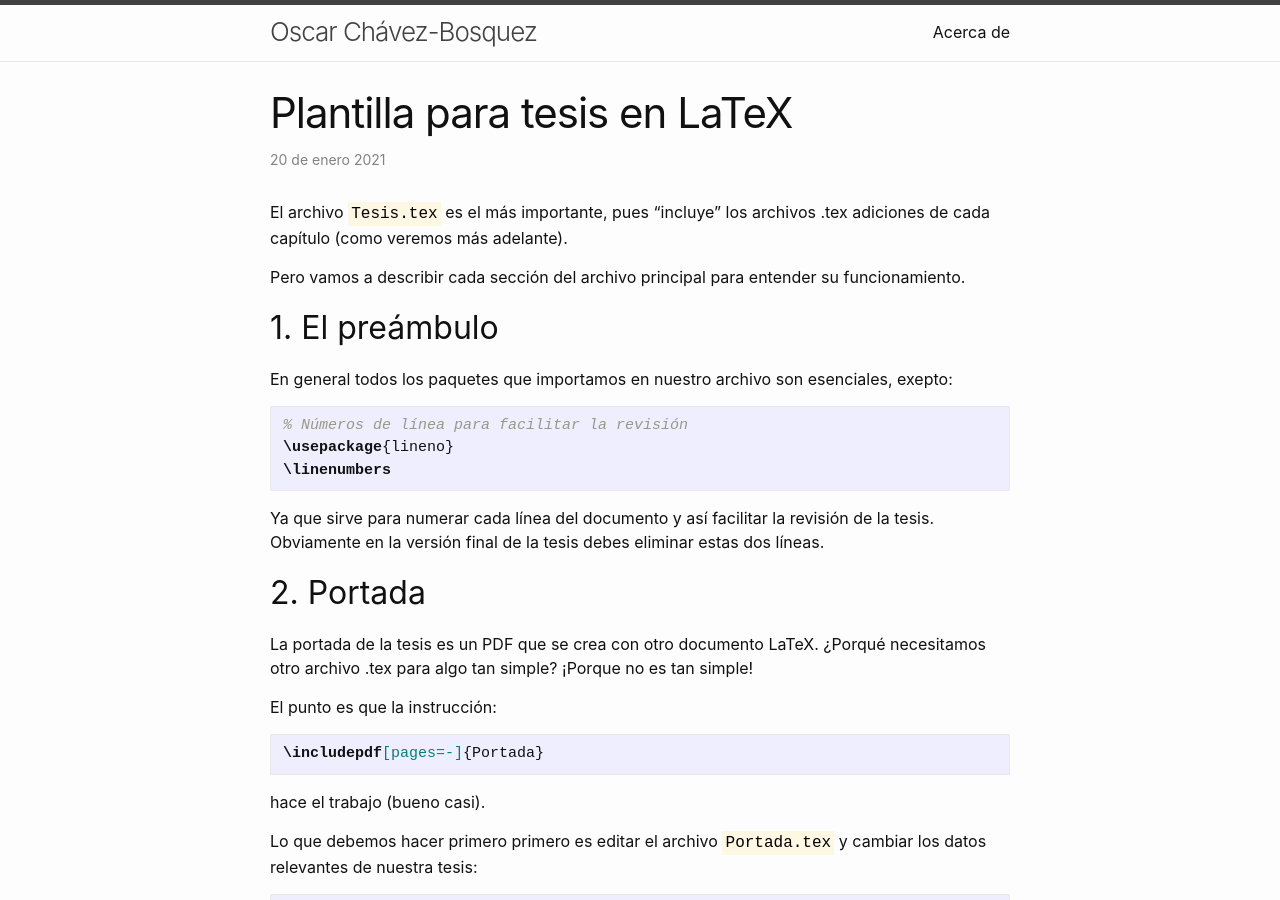
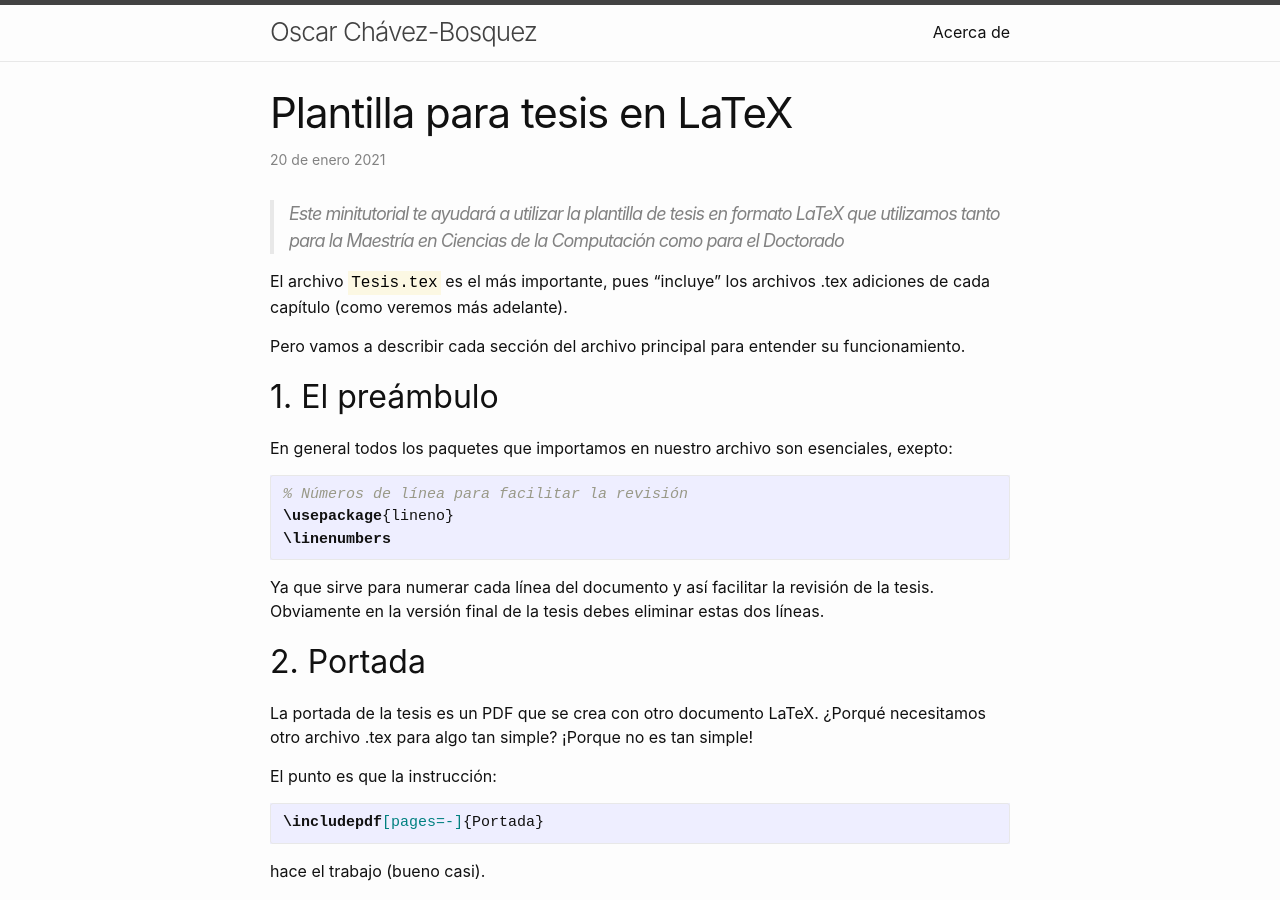
Before and after one commit to chavezbosquez/chavezbosquez.github.io, a Jekyll site: the page built from _posts/2021-01-20-tesis-latex.md, in a window 1280 px wide and 900 px high. Built offline with Jekyll 4.4.1, drawn with Linux system fonts in a browser that asks for light colours.

Commit message:
Post de LaTeX

```diff
--- a/_posts/2021-01-20-tesis-latex.md
+++ b/_posts/2021-01-20-tesis-latex.md
@@ -5,6 +5,9 @@ date:   2021-01-20 22:29:00 -0600
 categories: latex
 ---
 
+> Este minitutorial te ayudará a utilizar la plantilla de tesis en formato LaTeX
+que utilizamos tanto para la Maestría en Ciencias de la Computación como para el
+Doctorado
 
 El archivo <mark class="archivo">Tesis.tex</mark> es el más importante, pues "incluye"
 los archivos .tex adiciones de cada capítulo (como veremos más adelante).
```
